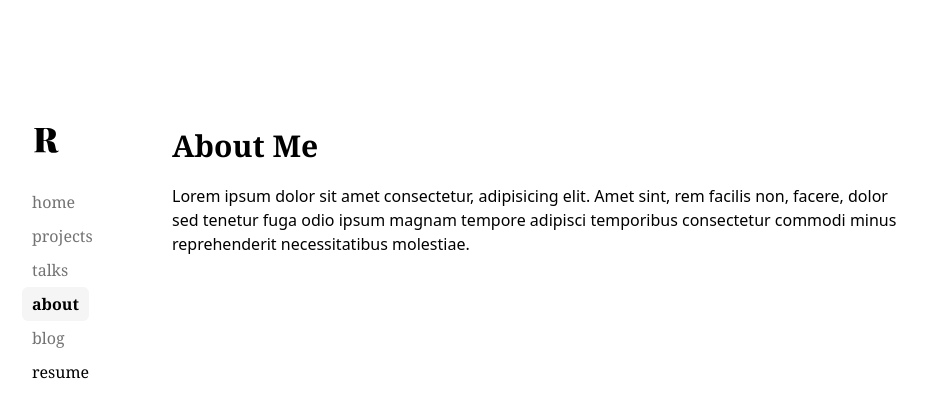
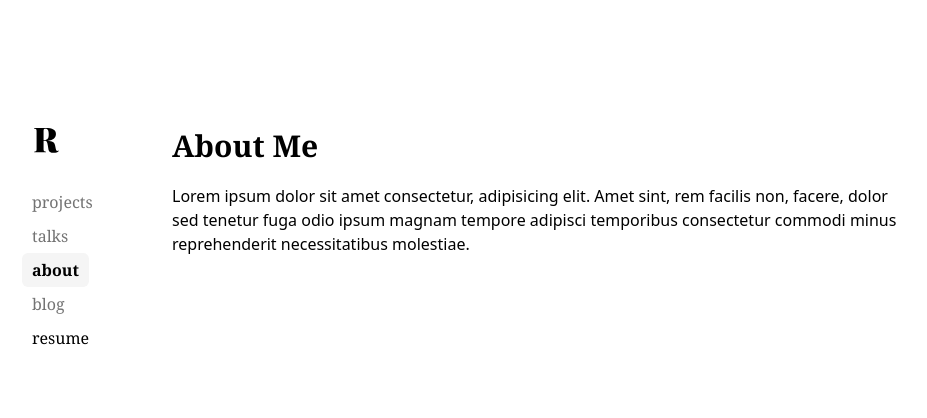
Before and after one commit to larry-dalmeida/nextjs-portfolio-template, a Next.js app: page /about in a window 1280 px wide. Shown: the top 418 px of the page, without its empty margins (170-1097 px from the left). Built offline with nearby package versions, Linux system fonts and the light colour scheme.

Commit message:
Remove redundant home link from nav

```diff
--- a/src/components/sidebar.tsx
+++ b/src/components/sidebar.tsx
@@ -20,10 +20,6 @@ type NavEntry = {
 };
 
 const navItems: NavEntry = {
-  "/": {
-    name: "home",
-    isExternal: false,
-  },
   "/projects": {
     name: "projects",
     isExternal: false,
```
